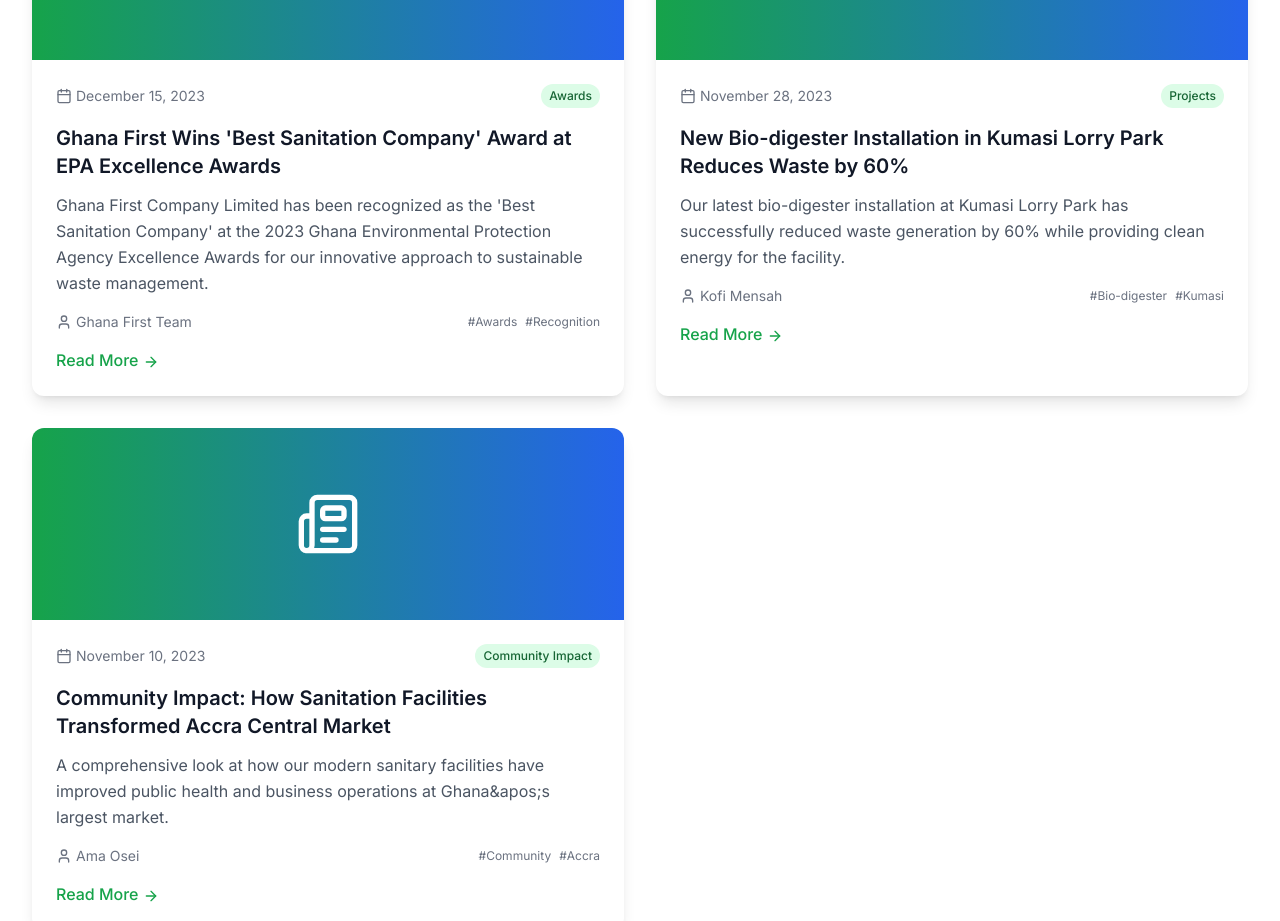
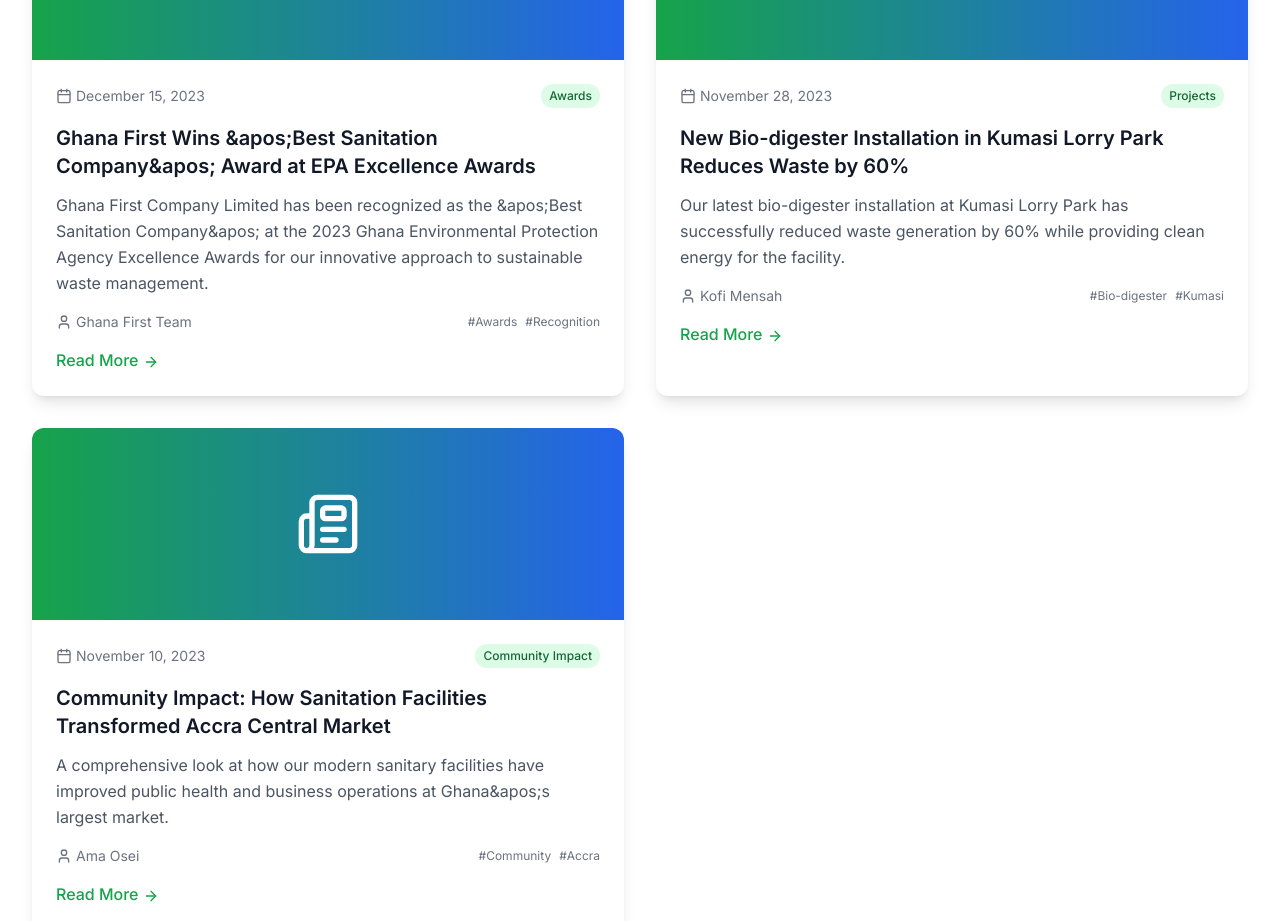
Before and after one commit to Mavros-Black/ghana-first-website, a Next.js app: page /news in a window 1280 px wide. Shown: the part 780-1701 px from the top of the page. Built offline with nearby package versions, Linux system fonts and the light colour scheme.

Commit message:
Fix unescaped quotes in news page for Vercel deployment

```diff
--- a/src/app/news/page.tsx
+++ b/src/app/news/page.tsx
@@ -22,9 +22,9 @@
   const newsArticles = [
     {
       id: 1,
-      title: "Ghana First Wins 'Best Sanitation Company' Award at EPA Excellence Awards",
-      excerpt: "Ghana First Company Limited has been recognized as the 'Best Sanitation Company' at the 2023 Ghana Environmental Protection Agency Excellence Awards for our innovative approach to sustainable waste management.",
-      content: "Ghana First Company Limited has been recognized as the 'Best Sanitation Company' at the 2023 Ghana Environmental Protection Agency Excellence Awards. The award recognizes our innovative approach to sustainable waste management and our commitment to environmental protection across Ghana. Our bio-digester technology and waste-to-energy solutions have set new standards in the industry, demonstrating that environmental responsibility and business success can go hand in hand.",
+      title: "Ghana First Wins &apos;Best Sanitation Company&apos; Award at EPA Excellence Awards",
+              excerpt: "Ghana First Company Limited has been recognized as the &apos;Best Sanitation Company&apos; at the 2023 Ghana Environmental Protection Agency Excellence Awards for our innovative approach to sustainable waste management.",
+        content: "Ghana First Company Limited has been recognized as the &apos;Best Sanitation Company&apos; at the 2023 Ghana Environmental Protection Agency Excellence Awards. The award recognizes our innovative approach to sustainable waste management and our commitment to environmental protection across Ghana. Our bio-digester technology and waste-to-energy solutions have set new standards in the industry, demonstrating that environmental responsibility and business success can go hand in hand.",
       author: "Ghana First Team",
       date: "December 15, 2023",
       category: "Awards",
```
